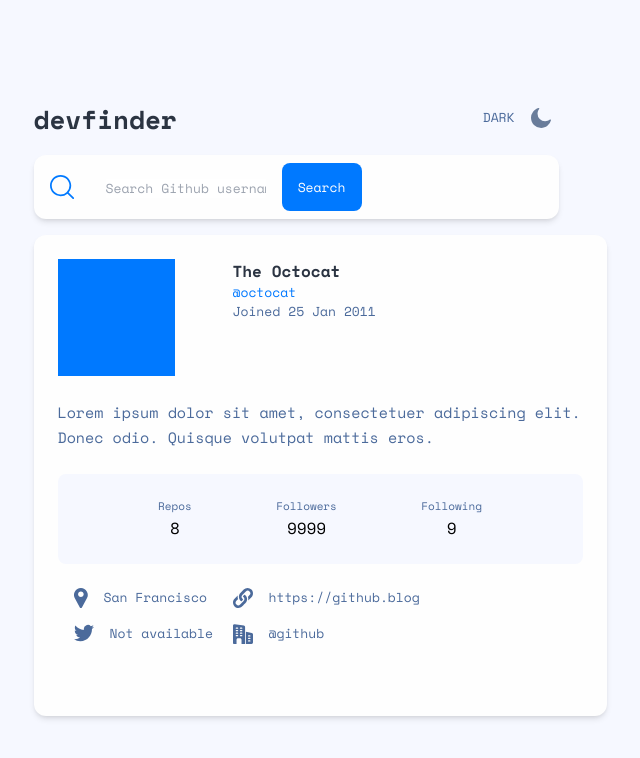
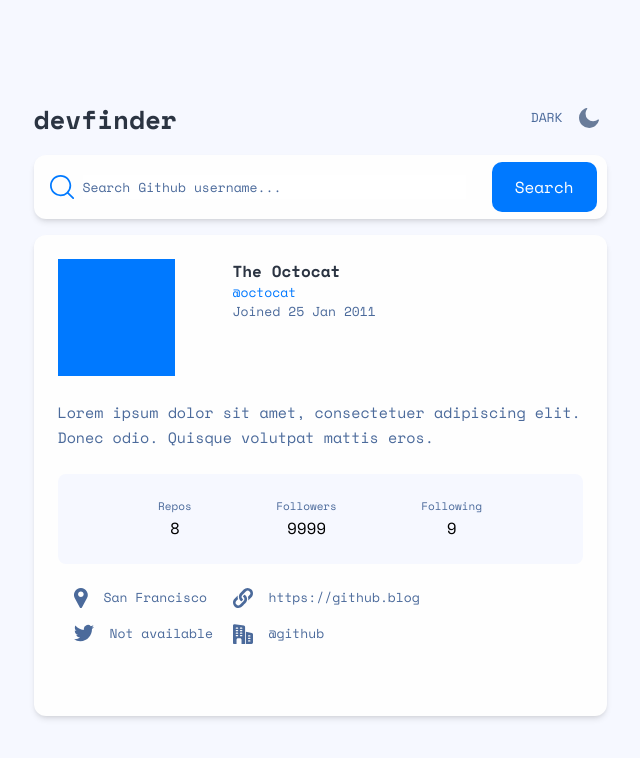
Before and after one commit to R3sty/github-user-search, a React app: page / in a window 1280 px wide. Shown: the top 758 px of the page, without its empty margins (344-984 px from the left). Built offline with nearby package versions, Linux system fonts and the light colour scheme; the HTML template or start-up script is replaced by a standard one.

Commit message:
implemented handleSubmit function

```diff
--- a/package.json
+++ b/package.json
@@ -11,6 +11,7 @@
     "deploy": "gh-pages -d dist"
   },
   "dependencies": {
+    "axios": "^1.3.3",
     "react": "^18.2.0",
     "react-dom": "^18.2.0"
   },
--- a/src/App.tsx
+++ b/src/App.tsx
@@ -2,15 +2,18 @@
 import { Nav } from './components/Nav'
 import { Search } from './components/Search'
 import { ProfileCard } from './components/ProfileCard'
+import { defaultData } from './lib/defaultData'
+import { DefaultData } from './types/DefaultData'
 
 function App() {
-  const [count, setCount] = useState(0)
+  const [searchData, setSearchData] = useState<DefaultData>(defaultData)
+  const handleSetSearchData = (searchData: DefaultData) => setSearchData(searchData)
 
   return (
     <div className="bg-lightGrey">
     <div className="font-spaceMono tablet:w-[573px] tablet:h-screen tablet:mx-auto tablet:flex tablet:flex-col tablet:align-middle tablet:justify-center desktop:flex desktop:flex-col desktop:align-middle desktop:justify-center desktop:w-[730px] desktop:mx-auto">
      <Nav/>
-      <Search />
+      <Search handleSetSearchData={handleSetSearchData} />
       <ProfileCard/>
       </div>
       </div>
--- a/src/components/Nav.tsx
+++ b/src/components/Nav.tsx
@@ -1,6 +1,6 @@
 export const Nav = () => {
     return (
-        <div className="flex flex-cols-2 justify-between mt-4 mx-6 bg-lightGrey">
+        <div className="flex flex-cols-2 justify-between mt-4 mx-6 bg-lightGrey tablet:w-full desktop:w-full">
             <h1 className="text-black text-xxl">devfinder</h1>
             <div className="flex ">
                 <div className="text-xs pr-2 pt-2 text-bluishGrey hover:text-black">DARK</div>
--- a/src/components/Search.tsx
+++ b/src/components/Search.tsx
@@ -1,16 +1,36 @@
-export const Search = () => {
+import { ChangeEvent, useEffect, useRef, useState } from 'react'
+import { userSearch } from '../hooks/userSearch';
+
+export const Search = ({ handleSetSearchData }: any) => {
+    const [searchValue, setSearchValue] = useState('')
+    const searchRef = useRef(null)
+
+    const handleChange = (e: ChangeEvent<HTMLInputElement>) => {
+        setSearchValue(e.target.value)
+    }
+
+    const { gitUserData, handleSubmit, showNoResults } = userSearch({ searchValue })
+
+    useEffect(() => {
+        if(!gitUserData !== undefined) handleSetSearchData(gitUserData)
+    }, [gitUserData])
+
     return (
-        <div className="mx-6 mt-4">
-            <form className="rounded-xl h-16 bg-white shadow-md items-center flex flex-row" >
-                <div className="p-4">
+        <div className="mx-6 mt-4 tablet:w-full desktop:w-full">
+            <form className="rounded-xl h-16 bg-white shadow-md items-center flex flex-row" onSubmit={handleSubmit} >
+                <div className="p-4 flex flex-1">
                     <svg className="h-6 w-6" height="20" width="20" xmlns="http://www.w3.org/2000/svg"><path d="M10.609 0c5.85 0 10.608 4.746 10.608 10.58 0 2.609-.952 5-2.527 6.847l5.112 5.087a.87.87 0 01-1.227 1.233l-5.118-5.093a10.58 10.58 0 01-6.848 2.505C4.759 21.16 0 16.413 0 10.58 0 4.747 4.76 0 10.609 0zm0 1.74c-4.891 0-8.87 3.965-8.87 8.84 0 4.874 3.979 8.84 8.87 8.84a8.855 8.855 0 006.213-2.537l.04-.047a.881.881 0 01.058-.053 8.786 8.786 0 002.558-6.203c0-4.875-3.979-8.84-8.87-8.84z" fill="#0079ff" /></svg>
+
+                <input
+                    ref={searchRef}
+                    onChange={handleChange}
+                        className="ml-[9px] flex-1 truncate pr-1 text-xs font-light caret-[#0079FF] outline-none placeholder:text-bluishGrey desktop:text-s"
+                    placeholder={"Search Github username..."}
+                    type="text"
+                    />
                 </div>
-                <div className="p-4">
-                    <input className="text-xs" placeholder="Search Github username..."></input>
-                </div>
-                <div className="">
-                    <button className="bg-blue h-12 w-20 rounded-lg text-white text-xs" type="submit">Search</button>
-                    </div>
+                {showNoResults && <span className='hidden pr-[14px] text-sm font-bold text-[#F74646] md:block'>No results</span>}
+                    <button className="my-[6.5px] mx-[6px] rounded-[10px] bg-blue px-4 pt-[12.5px] pb-[13.5px] text-sm text-white transition-colors hover:bg-[#60ABFF] tablet:my-[9.5px] tablet:mx-[10px] tablet:px-[23px] desktop:text-[1rem]" type="submit">Search</button>
                 </form>
         </div>
     )
--- /dev/null
+++ b/src/hooks/userSearch.tsx
@@ -0,0 +1,31 @@
+import axios from "axios"
+import { FormEvent, useState } from "react"
+
+interface SubmitProps {
+    searchValue: string,
+}
+
+export const userSearch = ({ searchValue }: SubmitProps) => {
+    const [showNoResults, setShowNoResults] = useState(false)
+    const [gitUserData, setGitUserData] = useState()
+
+    const handleSubmit = async (e: FormEvent<HTMLFormElement>) =>
+    {
+        e.preventDefault()
+        try
+        {
+            const data = await axios.get(`https://api.github.com/users/${searchValue}`)
+            setShowNoResults(false)
+            setGitUserData(await data?.data)
+        } catch (err)
+        {
+            setShowNoResults(true)
+        }
+        }
+    return {
+        gitUserData,
+        showNoResults,
+        handleSubmit
+    }
+
+}
--- /dev/null
+++ b/src/lib/defaultData.tsx
@@ -0,0 +1,16 @@
+export const defaultData = {
+    name: "The octocat",
+    login: "octocat",
+    avatar_url: "https://avatars.githubusercontent.com/u/583231?v=4",
+    url: "https://api.github.com/users/octocat",
+    bio: "Lorem ipsum dolor sit amet, consectetuer adipiscing elit. Donec odio. Quisque volutpat mattis eros.",
+    created_at: "2011-01-25T18:44:36Z",
+    followers: 6526,
+    following: 9,
+    public_repos: 8,
+    location: "San Francisco",
+    email: null,
+    blog: "https://github.blog",
+    twitter_username: null,
+    company: "github"
+}
--- /dev/null
+++ b/src/types/DefaultData.tsx
@@ -0,0 +1,15 @@
+export interface DefaultData {
+    name: string
+    login: string
+    avatar_url?: string
+    bio: string
+    created_at: string
+    followers: number
+    following: number
+    public_repos: number
+    location?: string
+    email?: null
+    blog?: string
+    twitter_username?: null
+    company?: string
+}
```
Also changed, not shown: 2 other files (tests, documents, lock files or other folders).
